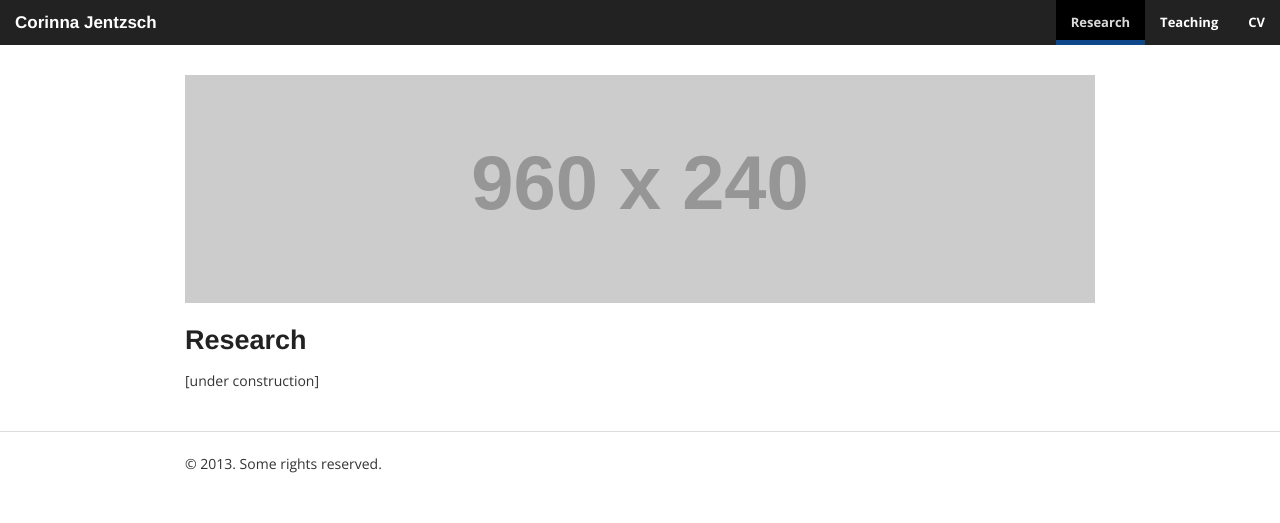
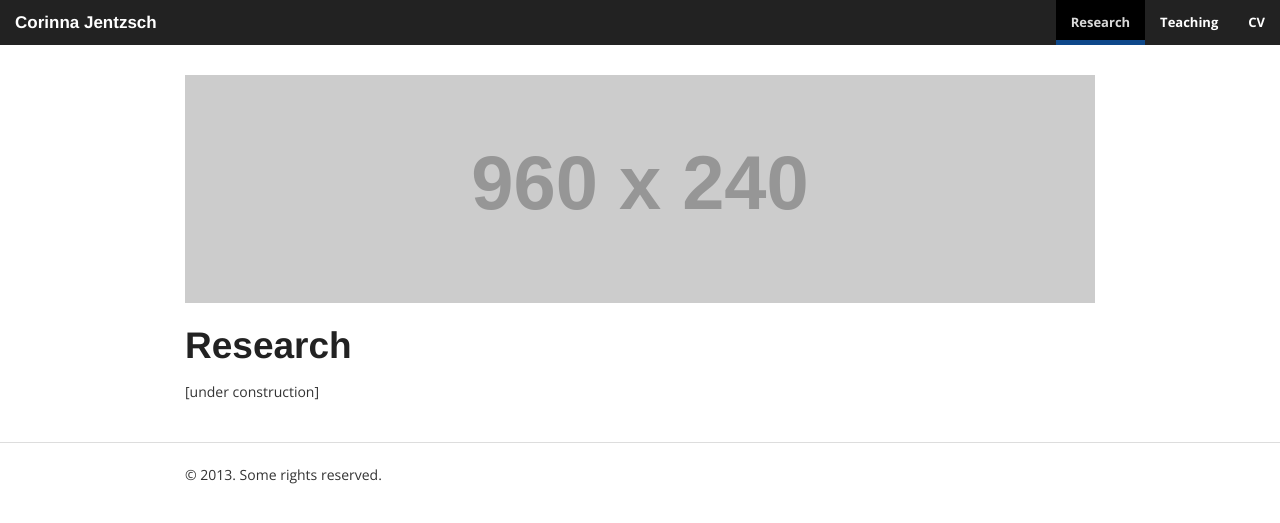
Before and after one commit to corinnajentzsch/corinnajentzsch.github.io, a Jekyll site: the page built from research.md, in a window 1280 px wide. Shown: the top 523 px of the page. Built offline with Jekyll 4.4.1, drawn with Linux system fonts in a browser that asks for light colours; nearby versions of some CDN libraries; library files that are not in the unit come from our copies.

```diff
--- a/research.md
+++ b/research.md
@@ -4,6 +4,6 @@ title: Research
 published: true
 ---
 
-### Research
+## Research
 
 [under construction]
```
